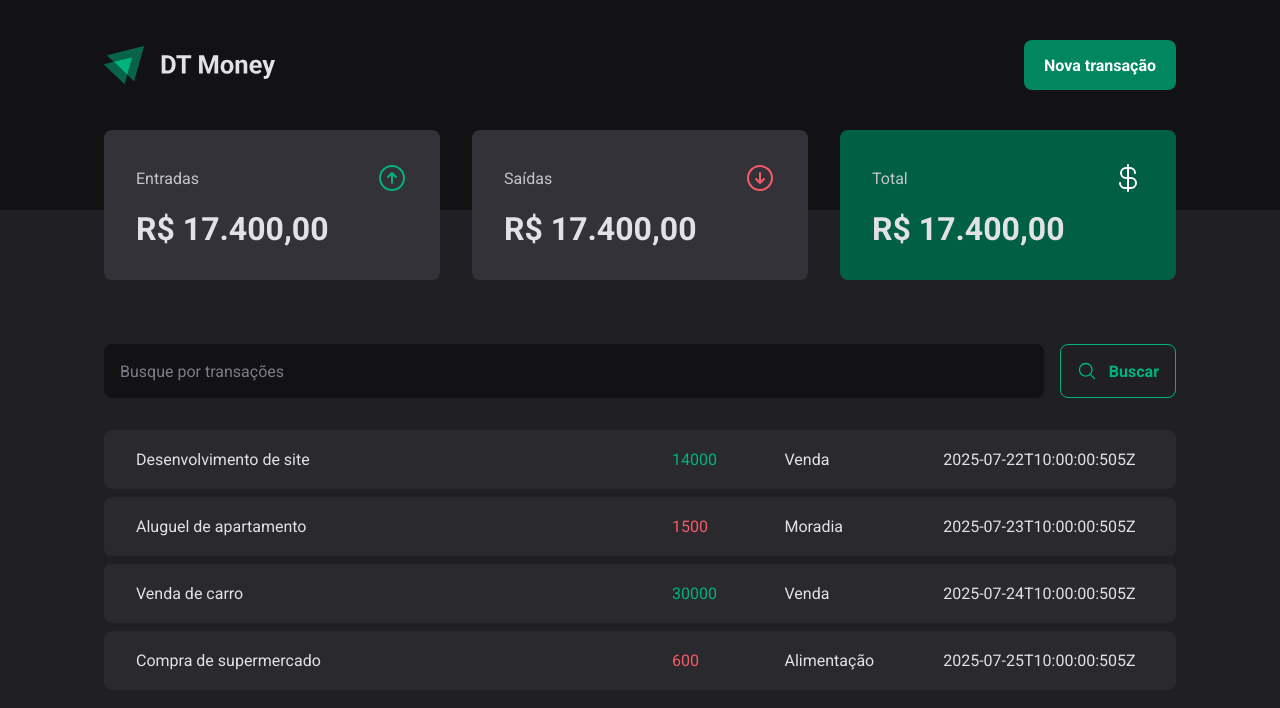
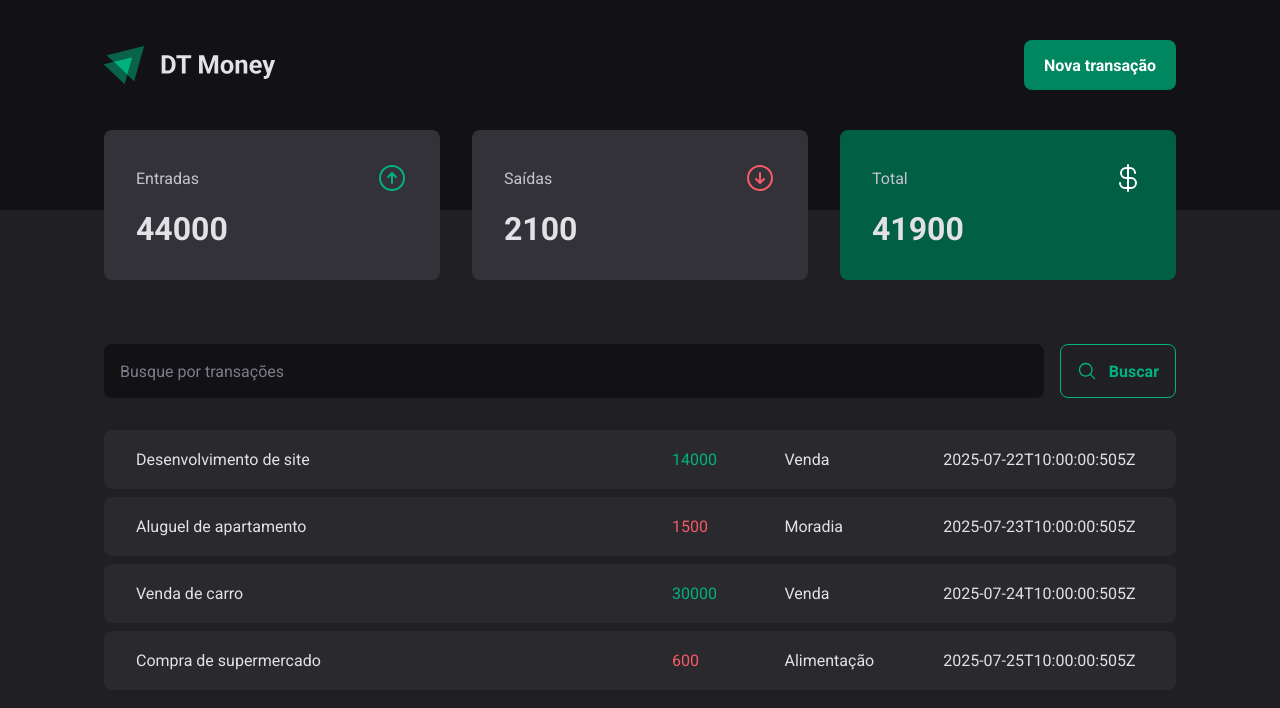
Before and after one commit to guilherme-s-barros/03-dt-money, a React (Vite) app: page / in a window 1280 px wide. Shown: the top 708 px of the page. Built offline with nearby package versions, Linux system fonts and the light colour scheme; data requests are answered from the project's data file.

Commit message:
Conexão com a API - Calculando resumo de transações

```diff
--- a/src/components/summary/index.tsx
+++ b/src/components/summary/index.tsx
@@ -6,9 +6,22 @@ import {
 } from '@phosphor-icons/react'
 
 import { SummaryCard, SummaryContainer } from './styles'
+import { useTransactions } from '../../hooks/use-transactions'
 
 export function Summary() {
   const theme = useTheme()
+  const { transactions } = useTransactions()
+
+  const { income, outcome } = transactions.reduce(
+    (summary, transaction) => {
+      summary[transaction.type] += transaction.amount
+
+      return summary
+    },
+    { income: 0, outcome: 0 }
+  )
+
+  const total = income - outcome
 
   return (
     <SummaryContainer>
@@ -18,7 +31,7 @@ export function Summary() {
           <ArrowCircleUpIcon size={32} color={theme['green-300']} />
         </header>
 
-        <strong>R$ 17.400,00</strong>
+        <strong>{income}</strong>
       </SummaryCard>
 
       <SummaryCard>
@@ -27,7 +40,7 @@ export function Summary() {
           <ArrowCircleDownIcon size={32} color={theme['red-300']} />
         </header>
 
-        <strong>R$ 17.400,00</strong>
+        <strong>{outcome}</strong>
       </SummaryCard>
 
       <SummaryCard $variant="brand">
@@ -36,7 +49,7 @@ export function Summary() {
           <CurrencyDollarIcon size={32} color={theme['white']} />
         </header>
 
-        <strong>R$ 17.400,00</strong>
+        <strong>{total}</strong>
       </SummaryCard>
     </SummaryContainer>
   )
```
